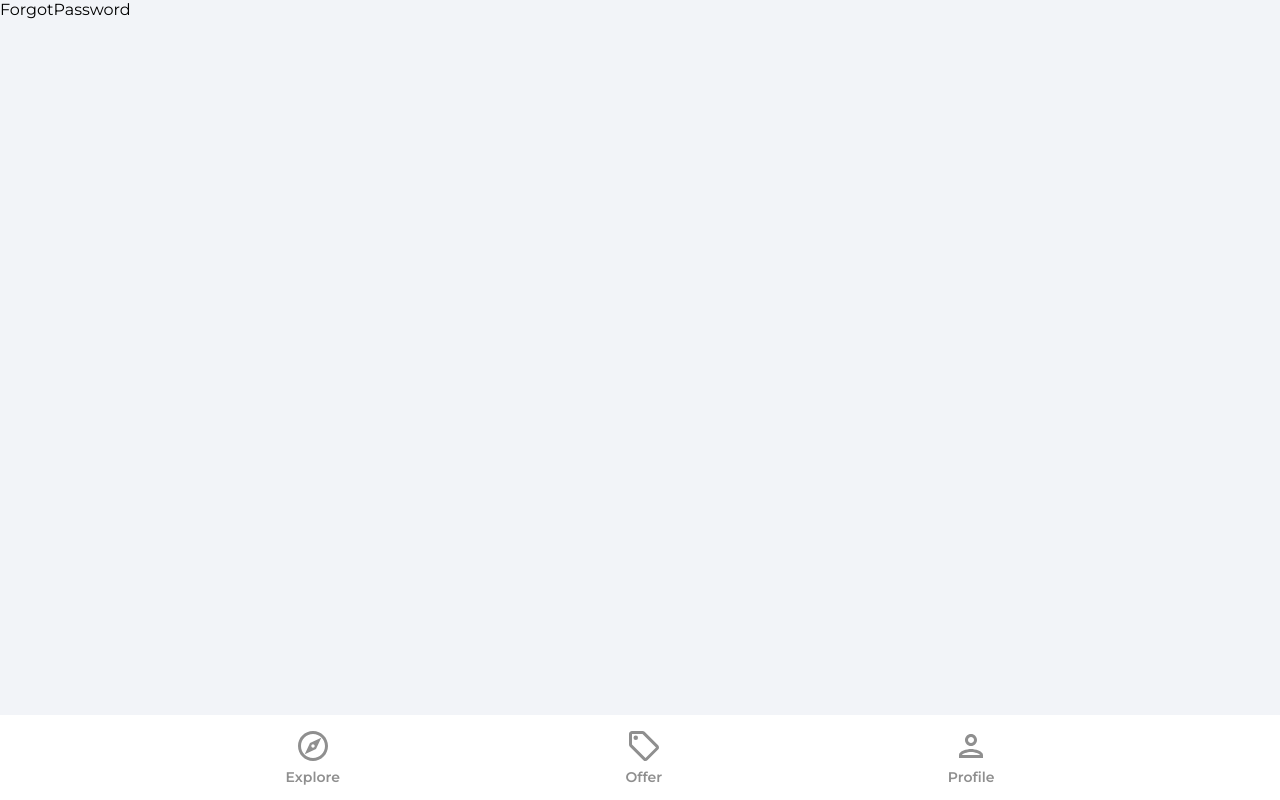
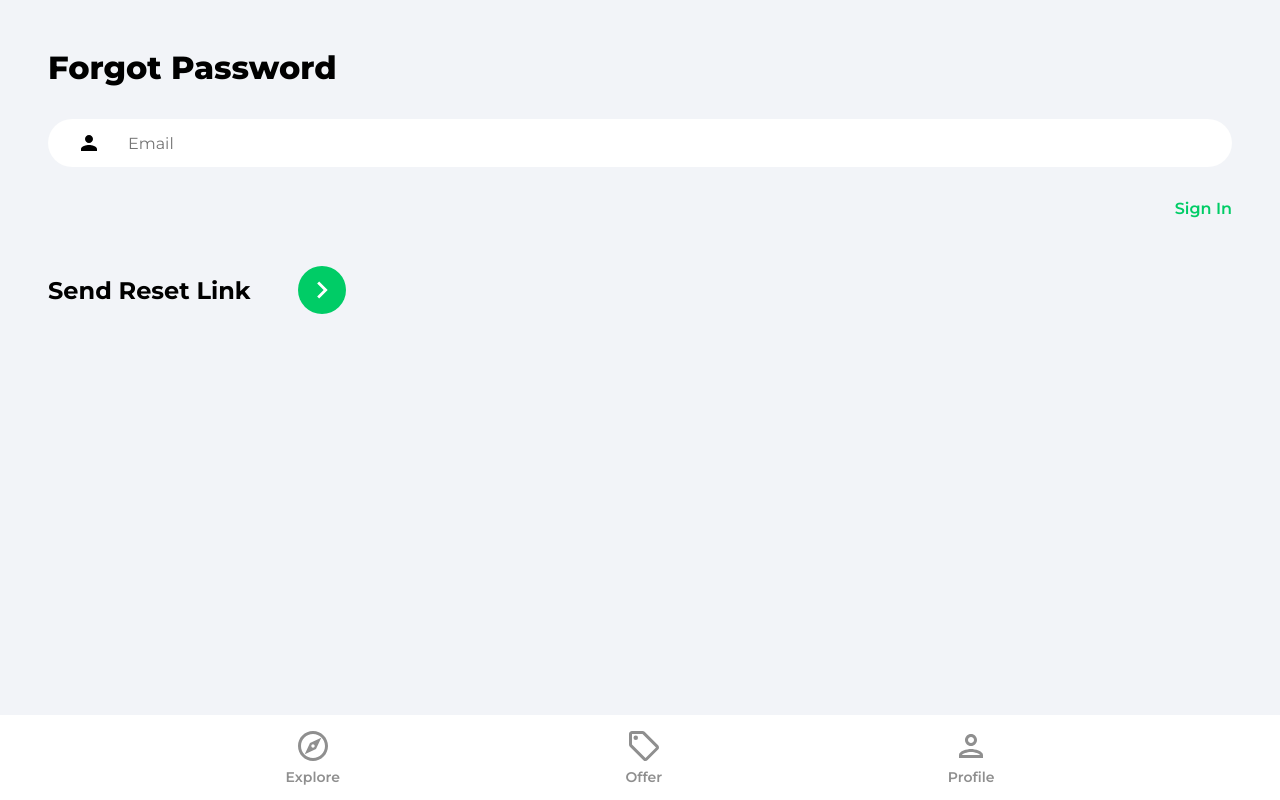
Before and after one commit to ivanbaug/house-mkt, a React (Create React App) app: page /forgot-password in a window 1280 px wide. Built offline with nearby package versions, Linux system fonts and the light colour scheme.

Commit message:
authentication with google and privateroutes

```diff
--- a/package.json
+++ b/package.json
@@ -11,6 +11,7 @@
     "react-dom": "^17.0.2",
     "react-router-dom": "^6.2.2",
     "react-scripts": "5.0.0",
+    "react-toastify": "^8.2.0",
     "web-vitals": "^2.1.4"
   },
   "scripts": {
--- a/src/App.js
+++ b/src/App.js
@@ -1,5 +1,8 @@
 import { BrowserRouter, Routes, Route } from 'react-router-dom'
+import { ToastContainer } from 'react-toastify'
+import 'react-toastify/dist/ReactToastify.css'
 import Navbar from './components/Navbar'
+import PrivateRoute from './components/PrivateRoute'
 import Explore from './pages/Explore'
 import ForgotPassword from './pages/ForgotPassword'
 import Offers from './pages/Offers'
@@ -14,7 +17,9 @@ function App() {
         <Routes>
           <Route path="/" exact element={<Explore />} />
           <Route path="/offers" element={<Offers />} />
-          <Route path="/profile" element={<Profile />} />
+          <Route path="/profile" element={<PrivateRoute />}>
+            <Route path="/profile" element={<Profile />} />
+          </Route>
           <Route path="/sign-in" element={<SignIn />} />
           <Route path="/sign-up" element={<SignUp />} />
           <Route path="/forgot-password" element={<ForgotPassword />} />
@@ -22,6 +27,7 @@ function App() {
         {/* Navbar */}
         <Navbar />
       </BrowserRouter>
+      <ToastContainer />
     </>
   )
 }
--- /dev/null
+++ b/src/components/OAuth.jsx
@@ -0,0 +1,49 @@
+import React from 'react'
+import { useLocation, useNavigate } from 'react-router-dom'
+import { getAuth, signInWithPopup, GoogleAuthProvider } from 'firebase/auth'
+import { doc, setDoc, getDoc, serverTimestamp } from 'firebase/firestore'
+import { db } from '../firebase.config'
+import { toast } from 'react-toastify'
+
+import googleIcon from '../assets/svg/googleIcon.svg'
+
+const OAuth = () => {
+  const navigate = useNavigate()
+  const location = useLocation()
+
+  const onGoogleClick = async () => {
+    try {
+      const auth = getAuth()
+      const provider = new GoogleAuthProvider()
+      const result = await signInWithPopup(auth, provider)
+      const user = result.user
+      // Check for user
+      const docRef = doc(db, 'users', user.uid)
+      const docSnap = await getDoc(docRef)
+
+      // Create user if user does not exist
+      if (!docSnap.exists()) {
+        await setDoc(doc(db, 'users', user.uid), {
+          name: user.displayName,
+          email: user.email,
+          timestamp: serverTimestamp(),
+        })
+        navigate('/')
+      }
+    } catch (error) {
+      console.error(error)
+      toast.error('Could not authorize with Google')
+    }
+  }
+
+  return (
+    <div className="socialLogin">
+      <p>Sign {location.pathname === '/sign-up' ? 'Up' : 'In'} with:</p>
+      <button className="socialIconDiv" onClick={onGoogleClick}>
+        <img className="socialIconImg" src={googleIcon} alt="google" />
+      </button>
+    </div>
+  )
+}
+
+export default OAuth
--- /dev/null
+++ b/src/components/PrivateRoute.jsx
@@ -0,0 +1,16 @@
+import React from 'react'
+import { Navigate, Outlet } from 'react-router-dom'
+import { useAuthStatus } from '../hooks/useAuthStatus'
+import Spinner from './Spinner'
+
+const PrivateRoute = () => {
+  const { loggedIn, checkingStatus } = useAuthStatus()
+
+  if (checkingStatus) {
+    return <Spinner />
+  }
+
+  return loggedIn ? <Outlet /> : <Navigate to="/sign-in" />
+}
+
+export default PrivateRoute
--- /dev/null
+++ b/src/components/Spinner.jsx
@@ -0,0 +1,11 @@
+import React from 'react'
+
+const Spinner = () => {
+  return (
+    <div className="loadingSpinnerContainer">
+      <div className="loadingSpinner"></div>
+    </div>
+  )
+}
+
+export default Spinner
--- /dev/null
+++ b/src/hooks/useAuthStatus.js
@@ -0,0 +1,25 @@
+import { useEffect, useState, useRef } from 'react'
+import { getAuth, onAuthStateChanged } from 'firebase/auth'
+
+export const useAuthStatus = () => {
+  const [loggedIn, setLoggedIn] = useState(false)
+  const [checkingStatus, setCheckingStatus] = useState(true)
+  const isMounted = useRef(true)
+
+  useEffect(() => {
+    if (isMounted) {
+      const auth = getAuth()
+      onAuthStateChanged(auth, (user) => {
+        if (user) {
+          setLoggedIn(true)
+        }
+        setCheckingStatus(false)
+      })
+    }
+    return () => {
+      isMounted.current = false
+    }
+  }, [isMounted])
+
+  return { loggedIn, checkingStatus }
+}
--- a/src/pages/ForgotPassword.jsx
+++ b/src/pages/ForgotPassword.jsx
@@ -1,7 +1,55 @@
-import React from 'react'
+import { getAuth, sendPasswordResetEmail } from 'firebase/auth'
+import React, { useState } from 'react'
+import { Link } from 'react-router-dom'
+import { toast } from 'react-toastify'
+import { ReactComponent as ArrowRightIcon } from '../assets/svg/keyboardArrowRightIcon.svg'
 
 const ForgotPassword = () => {
-  return <div>ForgotPassword</div>
+  const [email, setEmail] = useState('')
+
+  const onChange = (e) => setEmail(e.target.value)
+  const onSubmit = async (e) => {
+    e.preventDefault()
+    try {
+      const auth = getAuth()
+      await sendPasswordResetEmail(auth, email)
+      toast.success('e-mail was sent')
+    } catch (error) {
+      toast.error('Could not send reset email')
+    }
+  }
+  return (
+    <div className="pageContainer">
+      <header>
+        <p className="pageHeader">Forgot Password</p>
+      </header>
+      <main>
+        <form onSubmit={onSubmit}>
+          <input
+            type="email"
+            className="emailInput"
+            placeholder="Email"
+            id="email"
+            value={email}
+            onChange={onChange}
+          />
+          <Link className="forgotPasswordLink" to="/sign-in">
+            Sign In
+          </Link>
+          <div className="signInBar">
+            <div className="signInText">Send Reset Link</div>
+            <button className="signInButton">
+              <ArrowRightIcon
+                fill="#fff"
+                width="34px"
+                height="34px"
+              ></ArrowRightIcon>
+            </button>
+          </div>
+        </form>
+      </main>
+    </div>
+  )
 }
 
 export default ForgotPassword
--- a/src/pages/Profile.jsx
+++ b/src/pages/Profile.jsx
@@ -1,16 +1,97 @@
-import React, { useState, useEffect } from 'react'
-import { getAuth } from 'firebase/auth'
+import React, { useState } from 'react'
+import { getAuth, updateProfile } from 'firebase/auth'
+import { useNavigate } from 'react-router-dom'
+import { updateDoc, doc } from 'firebase/firestore'
+import { db } from '../firebase.config'
+import { toast } from 'react-toastify'
 
 const Profile = () => {
-  const [user, setUser] = useState(null)
   const auth = getAuth()
-  useEffect(() => {
-    setUser(auth.currentUser)
-  }, [])
-  return user ? (
-    <h1>Welcome back, {user.displayName}!</h1>
-  ) : (
-    <h2>Not logged in</h2>
+
+  const [changeDetails, setChangeDetails] = useState(false)
+  const [formData, setFormData] = useState({
+    name: auth.currentUser.displayName,
+    email: auth.currentUser.email,
+  })
+
+  const { name, email } = formData
+
+  const navigate = useNavigate()
+
+  const onLogout = () => {
+    auth.signOut()
+    navigate('/')
+  }
+
+  const onSubmit = async () => {
+    try {
+      if (auth.currentUser.displayName !== name) {
+        // update display name in fb
+        await updateProfile(auth.currentUser, {
+          displayName: name,
+        })
+        //  Update in firestore
+        const userRef = doc(db, 'users', auth.currentUser.uid)
+        await updateDoc(userRef, {
+          name,
+        })
+      }
+    } catch (error) {
+      console.log(error)
+      toast.error('Could not update profile details')
+    }
+  }
+
+  const onChange = (e) => {
+    setFormData((prevState) => ({
+      ...prevState,
+      [e.target.id]: e.target.value,
+    }))
+  }
+
+  return (
+    <div className="profile">
+      <header className="profileHeader">
+        <p className="pageHeader">My profile</p>
+        <button className="logOut" type="button" onClick={onLogout}>
+          Log Out
+        </button>
+      </header>
+      <main>
+        <div className="profileDetailsHeader">
+          <p className="profileDetailsText">Personal Details</p>
+          <p
+            className="changePersonalDetails"
+            onClick={() => {
+              changeDetails && onSubmit()
+              setChangeDetails((prevState) => !prevState)
+            }}
+          >
+            {changeDetails ? 'Done' : 'Change'}
+          </p>
+        </div>
+        <div className="profileCard">
+          <form>
+            <input
+              type="text"
+              id="name"
+              className={!changeDetails ? 'profileName' : 'profileNameActive'}
+              disabled={!changeDetails}
+              value={name}
+              onChange={onChange}
+            />
+            <input
+              type="text"
+              id="email"
+              className={!changeDetails ? 'profileEmail' : 'profileEmailActive'}
+              disabled
+              value={email}
+              onChange={onChange}
+            />
+          </form>
+        </div>
+      </main>
+    </div>
   )
 }
 
--- a/src/pages/SignIn.jsx
+++ b/src/pages/SignIn.jsx
@@ -3,6 +3,8 @@ import { Link, useNavigate } from 'react-router-dom'
 import { getAuth, signInWithEmailAndPassword } from 'firebase/auth'
 import { ReactComponent as ArrowRightIcon } from '../assets/svg/keyboardArrowRightIcon.svg'
 import visibilityIcon from '../assets/svg/visibilityIcon.svg'
+import { toast } from 'react-toastify'
+import OAuth from '../components/OAuth'
 
 const SignIn = () => {
   const [showPassword, setShowPassword] = useState(false)
@@ -33,7 +35,7 @@ const SignIn = () => {
         navigate('/')
       }
     } catch (error) {
-      console.log(error)
+      toast.error('Bad User Credentials')
     }
   }
 
@@ -83,6 +85,7 @@ const SignIn = () => {
           </div>
         </form>
         {/* Google OAuth */}
+        <OAuth />
         <Link to="/sign-up" className="registerLink">
           Sign Up Instead
         </Link>
--- a/src/pages/SignUp.jsx
+++ b/src/pages/SignUp.jsx
@@ -9,6 +9,8 @@ import { setDoc, doc, serverTimestamp } from 'firebase/firestore'
 import { db } from '../firebase.config'
 import { ReactComponent as ArrowRightIcon } from '../assets/svg/keyboardArrowRightIcon.svg'
 import visibilityIcon from '../assets/svg/visibilityIcon.svg'
+import { toast } from 'react-toastify'
+import OAuth from '../components/OAuth'
 
 const SignUp = () => {
   const [showPassword, setShowPassword] = useState(false)
@@ -49,7 +51,7 @@ const SignUp = () => {
 
       navigate('/')
     } catch (error) {
-      console.log(error)
+      toast.error('Something went wrong with registration')
     }
   }
   return (
@@ -102,6 +104,7 @@ const SignUp = () => {
           </div>
         </form>
         {/* Google OAuth */}
+        <OAuth />
         <Link to="/sign-in" className="registerLink">
           Sign In Instead
         </Link>
```
Also changed, not shown: 1 other file (tests, documents, lock files or other folders).
